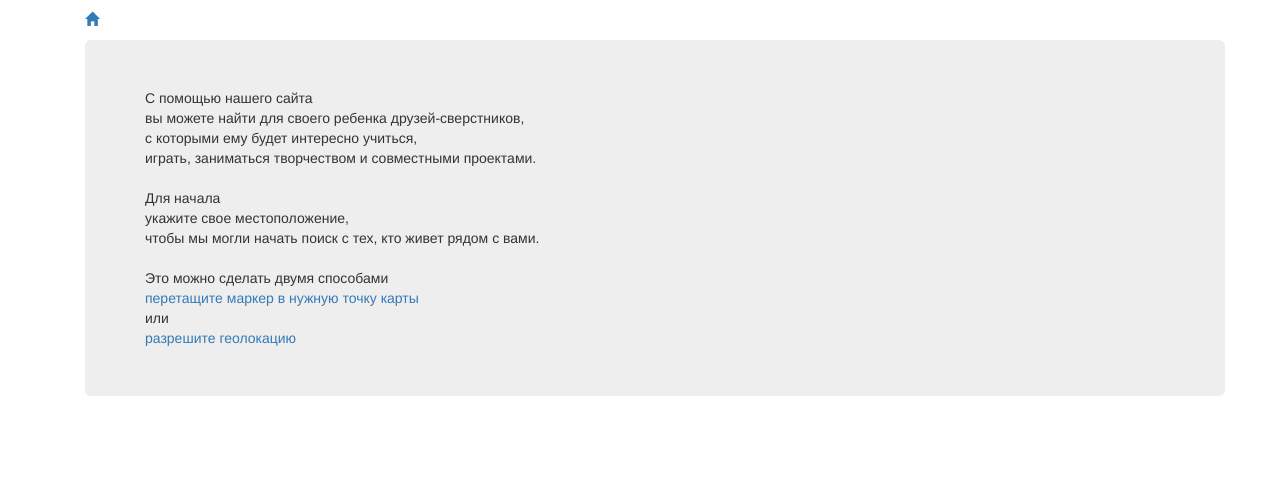
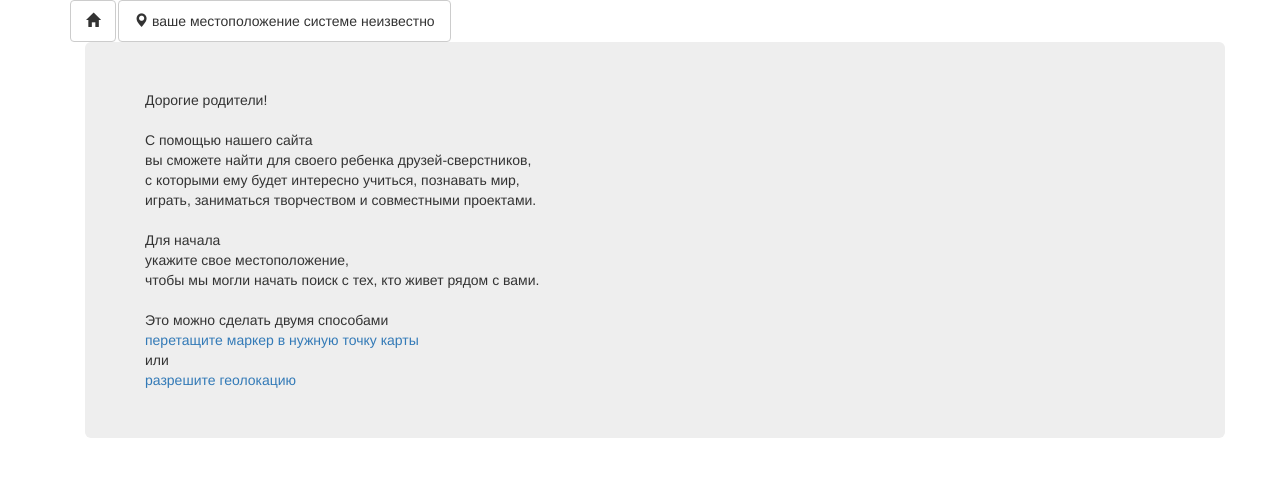
Before and after one commit to jfeldman777/eduber, a Django app: page / in a window 1280 px wide. Shown: the top 477 px of the page. Run offline with Django 3.2, Linux system fonts and the light colour scheme; some libraries are stand-ins or nearby versions.

Commit message:
lat lng up

```diff
--- a/eduber/settings.py
+++ b/eduber/settings.py
@@ -50,6 +50,8 @@ MIDDLEWARE = [
     'django.contrib.messages.middleware.MessageMiddleware',
     'django.middleware.clickjacking.XFrameOptionsMiddleware',
 ]
+
+SESSION_ENGINE = 'django.contrib.sessions.backends.cache'
 
 ROOT_URLCONF = 'eduber.urls'
 
--- a/templates/base.html
+++ b/templates/base.html
@@ -16,6 +16,12 @@
                 height: 500px;
             }
           </style>
+          <script>
+            function setPosUp(pos){
+              var element = document.getElementById('pos_up');
+              element.textContent='lat:'+pos.lat+" lng:"+pos.lng;
+            }
+          </script>
   </head>
 
     <body>
--- a/templates/footer.html
+++ b/templates/footer.html
@@ -2,9 +2,17 @@
       <div class="container">
   <ul class="nav nav-pills nav-fill">
 
-  </li>        <li class="nav-item">
-    <a href="/">
-      <span class="glyphicon glyphicon-home" title="home"></span>
+      <li class="nav-item">
+    <a href="/" class="btn btn-default"  title='на первую страницу'>
+      <span class="glyphicon glyphicon-home"></span>
+    </a>
+      </li>
+        <li>
+    <a href="#" class="btn btn-default"  title='?'">
+      <span class="glyphicon glyphicon-map-marker"></span>
+      <span id='pos_up'>
+      ваше местоположение системе неизвестно
+    </span>
     </a>
   </li>
 </ul>
--- a/templates/gps.html
+++ b/templates/gps.html
@@ -40,8 +40,10 @@
                    {
                      position:pos,
                      map: map,
-                   }
-               );
+                   });
+
+              setPosUp(pos);
+
 
 
 
--- a/templates/index.html
+++ b/templates/index.html
@@ -2,11 +2,14 @@
 {% load i18n %}
 
 {% block content %}
+Дорогие родители!
+<br>
+<br>
 С помощью нашего сайта
 <br>
-вы можете найти для своего ребенка друзей-сверстников,
+вы сможете найти для своего ребенка друзей-сверстников,
 <br>
-с которыми ему будет интересно учиться,
+с которыми ему будет интересно учиться, познавать мир,
 <br>
 играть, заниматься творчеством и совместными проектами.
 <br>
```
Also changed, not shown: templates/map.html (+12 -0 lines).
